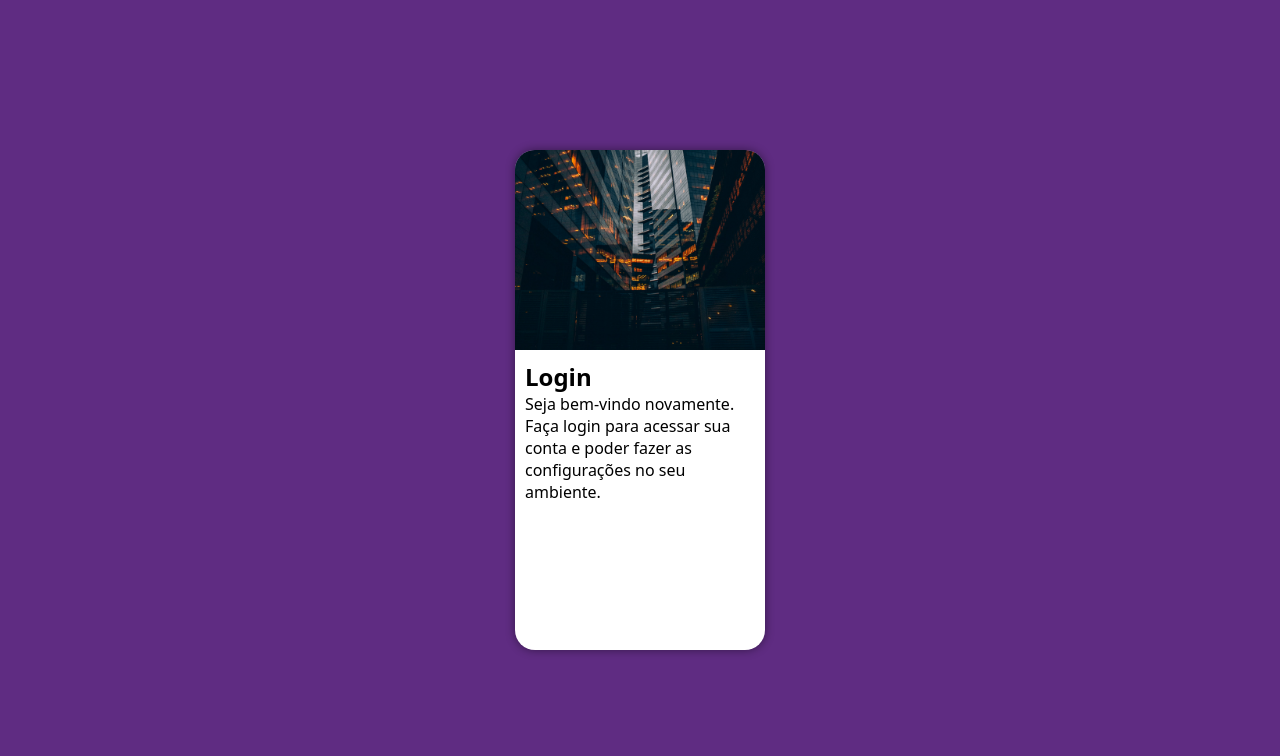
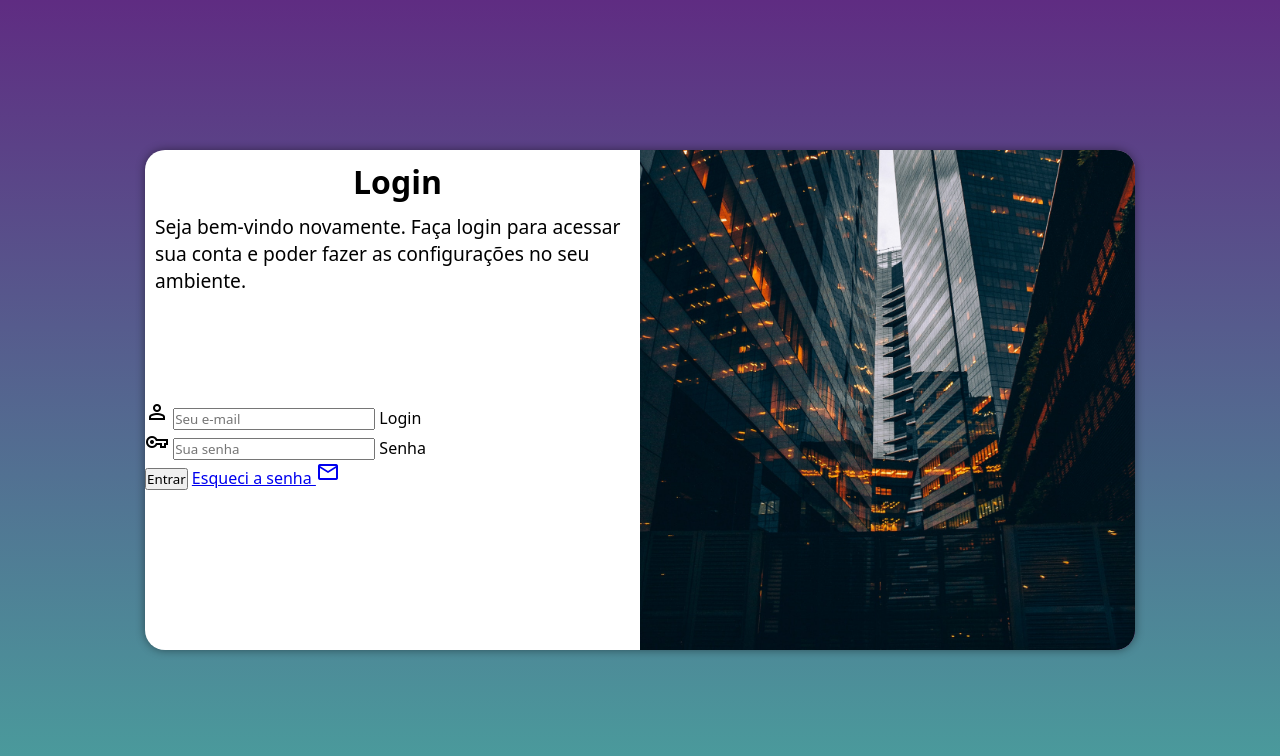
Before and after one commit to Paulofm-R/projeto-login, a plain HTML site: page index.html in a window 1280 px wide. Drawn offline with nearby package versions, Linux system fonts and the light colour scheme.

Commit message:
C26 A04/05
Adição da media-query e do formulario

```diff
--- a/index.html
+++ b/index.html
@@ -6,6 +6,8 @@
     <meta name="viewport" content="width=device-width, initial-scale=1.0">
     <title>Login</title>
     <link rel="stylesheet" href="style/style.css">
+    <link rel="stylesheet" href="style/media-query.css">
+    <link rel="stylesheet" href="https://fonts.googleapis.com/css2?family=Material+Symbols+Outlined:opsz,wght,FILL,GRAD@20..48,100..700,0..1,-50..200" />
 </head>
 <body>
     <main>
@@ -17,8 +19,19 @@
                 <h1>Login</h1>
                 <p>Seja bem-vindo novamente. Faça login para acessar sua conta e poder fazer as configurações no seu ambiente.</p>
             </div>
-            <form action="login.php" method="post">
-
+            <form action="login.php" method="post" autocomplete="on">
+                <div class="campo">
+                    <span class="material-symbols-outlined">person</span>
+                    <input type="email" name="login" id="ilogin" placeholder="Seu e-mail" autocomplete="email" required maxlength="30">
+                    <label for="ilogin">Login</label>
+                </div>
+                <div class="campo">
+                    <span class="material-symbols-outlined">vpn_key</span>
+                    <input type="password" name="senha" id="isenha" placeholder="Sua senha" autocomplete="current-password" required minlength="8">
+                    <label for="isenha">Senha</label>
+                </div>
+                <input type="submit" value="Entrar">
+                <a href="esqueci.html">Esqueci a senha <span class="material-symbols-outlined">mail</span></a>
             </form>
         </section>
     </main>
--- /dev/null
+++ b/style/media-query.css
@@ -0,0 +1,59 @@
+@charset "UTF-8";
+
+/* Typical Device Brealpoints
+    Pequenas telas: até 600px;
+    Celular: de 600px até 768px;
+    Tablet: de 600px até 992px;
+    Desktop: de 992px até 1200px;
+    Grandes telas: acima de 1200px;
+*/
+
+@media screen and (min-width: 768px) and (max-width: 992px){
+    body {
+        background-image: linear-gradient(to top, #49a09d, #5f2c82)
+    }
+
+    section#login {
+        width: 80vw;
+    }
+
+    section#login > div#imagem {
+        float: left;
+        width: 30%;
+        height: 100%;
+    }
+
+    section#login > div#formulario {
+        float: right;
+        width: 70%;
+    }
+}
+
+@media screen and (min-width: 992px){
+    body {
+        background-image: linear-gradient(to top, #49a09d, #5f2c82)
+    }
+
+    section#login {
+        width: 990px;
+    }
+
+    section#login > div#imagem {
+        float: right;
+        width: 50%;
+        height: 100%;
+    }
+
+    section#login > div#formulario {
+        /* float: left; */
+        height: 50%;
+    }
+
+    div#formulario > h1 {
+        font-size: 2em;
+    }
+
+    div#formulario > p {
+        font-size: 1.2em;
+    }
+}
--- a/style/style.css
+++ b/style/style.css
@@ -37,6 +37,9 @@ section#login {
     height: 500px;
     border-radius: 20px;
     box-shadow: 0px 0px 10px rgba(0, 0, 0, 0.445);
+
+    transition: width 0.3s, height 0.3s;
+    transition-timing-function: ease;
 }
 
 section#login > div#imagem {
@@ -51,3 +54,12 @@ section#login > div#formulario {
     display: block;
     padding: 10px;
 }
+
+div#formulario > h1 {
+    text-align: center;
+    margin-bottom: 10px;
+}
+
+div#formulario > p {
+    font-size: 0.8em
+}
```
